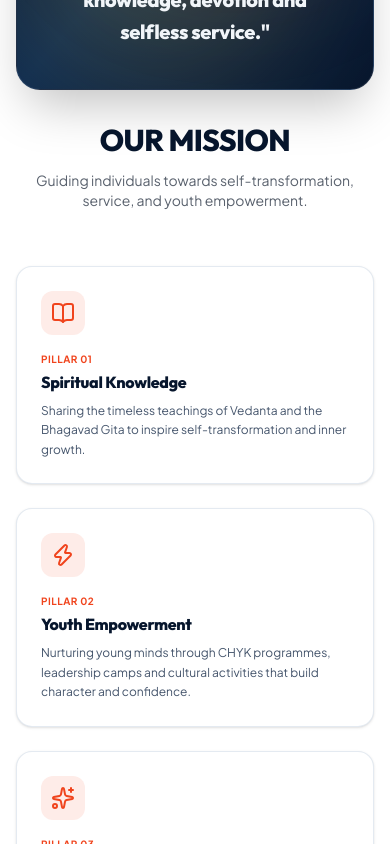
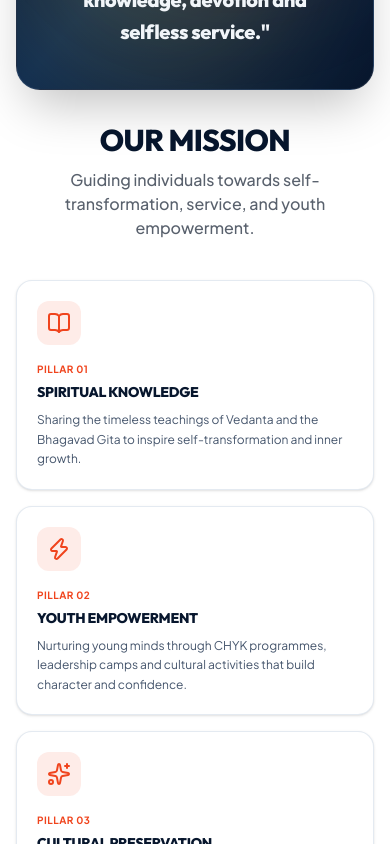
Before and after one commit to prabodh2/chinmaya_mission_adoni, a React (Vite) app in the folder client/: page /about in a window 390 px wide. Shown: the part 7640-8484 px from the top of the page. Built offline with nearby package versions, Linux system fonts and the light colour scheme; no server answers; a web font is replaced by a local one.

Commit message:
feat(about): align all 5 mission pillar cards in one line and expand full-width

```diff
--- a/client/src/pages/AboutPage.jsx
+++ b/client/src/pages/AboutPage.jsx
@@ -369,7 +369,7 @@ export const AboutPage = () => {
   return (
     <div className="min-h-screen pb-12 space-y-8 sm:space-y-10">
       {/* 1. ABOUT HERO SECTION */}
-      <section className="relative pt-2 sm:pt-3 pb-3 px-4 max-w-7xl mx-auto overflow-hidden">
+      <section className="relative pt-2 sm:pt-3 pb-3 px-4 sm:px-8 lg:px-12 w-full overflow-hidden">
         {/* Subtle Background Glow */}
         <div className="absolute top-1/2 left-1/4 -translate-y-1/2 w-96 h-96 bg-[var(--orange)]/10 rounded-full blur-3xl pointer-events-none" />
 
@@ -429,7 +429,7 @@ export const AboutPage = () => {
       </section>
 
       {/* 2. WHO WE ARE SECTION */}
-      <section id="who-we-are" className="px-4 max-w-7xl mx-auto scroll-mt-24">
+      <section id="who-we-are" className="w-full px-4 sm:px-8 lg:px-12 scroll-mt-24">
         <div className="p-8 sm:p-12 rounded-3xl bg-white border border-[rgba(11,35,64,0.08)] border-l-4 border-l-[var(--orange)] shadow-[0_1px_3px_rgba(11,35,64,0.04),0_8px_24px_rgba(11,35,64,0.06)] space-y-10">
           <div className="flex flex-col md:flex-row md:items-end justify-between gap-4 pb-6 border-b border-[var(--border-color)]">
             <div>
@@ -489,7 +489,7 @@ export const AboutPage = () => {
       </div>
 
       {/* 4. OUR VISION SECTION */}
-      <section className="px-4 max-w-5xl mx-auto">
+      <section className="w-full px-4 sm:px-8 lg:px-12">
         <div className="relative p-10 sm:p-16 rounded-3xl bg-gradient-to-br from-[var(--navy)] via-[#0F2D52] to-[var(--navy)] text-white shadow-2xl overflow-hidden border border-white/10 text-center">
           {/* Subtle Glow Overlay */}
           <div className="absolute top-0 right-0 w-72 h-72 bg-[var(--orange)]/20 rounded-full blur-3xl pointer-events-none" />
@@ -514,39 +514,37 @@ export const AboutPage = () => {
       </section>
 
       {/* 5. OUR MISSION SECTION */}
-      <section className="px-4 max-w-7xl mx-auto">
-        <div className="text-center max-w-3xl mx-auto mb-14 space-y-3">
-          <h2 className="text-3xl sm:text-4xl font-extrabold font-heading text-[var(--text-primary)]">
+      <section className="w-full px-4 sm:px-8 lg:px-12">
+        <div className="text-center max-w-4xl mx-auto mb-10 sm:mb-12 space-y-2.5">
+          <h2 className="text-3xl sm:text-4xl md:text-5xl font-extrabold font-heading text-[var(--text-primary)] tracking-tight">
             {data.ourMission.heading}
           </h2>
-          <p className="text-sm text-[var(--text-muted)]">
+          <p className="text-base sm:text-lg text-[var(--text-muted)] font-medium">
             Guiding individuals towards self-transformation, service, and youth empowerment.
           </p>
         </div>
 
-        {/* 5 Mission Items Grid */}
-        <div className="grid grid-cols-1 md:grid-cols-2 lg:grid-cols-3 gap-6 max-w-6xl mx-auto items-stretch">
+        {/* All 5 Mission Items in One Line */}
+        <div className="grid grid-cols-1 sm:grid-cols-2 md:grid-cols-3 lg:grid-cols-5 gap-4 xl:gap-5 w-full items-stretch">
           {data.ourMission.items.map((item, index) => (
             <div
               key={item.id || index}
-              className={`p-6 sm:p-7 rounded-2xl bg-white border border-slate-200/90 shadow-sm hover:shadow-md hover:border-[var(--orange)]/50 transition-all duration-300 hover:-translate-y-1 flex flex-col justify-between group h-full ${
-                index === 4 ? 'md:col-span-2 lg:col-span-1' : ''
-              }`}
+              className="p-5 sm:p-6 lg:p-5 xl:p-6 rounded-2xl bg-white border border-slate-200/90 shadow-sm hover:shadow-lg hover:border-[var(--orange)]/50 transition-all duration-300 hover:-translate-y-1.5 flex flex-col justify-between group h-full w-full"
             >
               <div>
                 <div className="w-11 h-11 rounded-xl bg-[var(--orange)]/10 text-[var(--orange)] flex items-center justify-center mb-4 group-hover:scale-105 transition-transform">
                   {getMissionIcon(item.iconName)}
                 </div>
 
-                <span className="text-[10px] font-bold text-[var(--orange)] tracking-wider uppercase mb-1 block">
+                <span className="text-[10px] sm:text-[11px] font-bold text-[var(--orange)] tracking-wider uppercase mb-1.5 block">
                   PILLAR 0{index + 1}
                 </span>
 
-                <h3 className="text-base sm:text-lg font-bold text-[var(--text-primary)] font-heading mb-2 group-hover:text-[var(--orange)] transition-colors leading-snug">
+                <h3 className="text-sm sm:text-base font-extrabold text-[var(--text-primary)] font-heading mb-2 group-hover:text-[var(--orange)] transition-colors leading-snug uppercase tracking-tight">
                   {item.title}
                 </h3>
 
-                <p className="text-xs sm:text-sm text-slate-600 leading-relaxed font-normal">
+                <p className="text-xs sm:text-[13px] text-slate-600 leading-relaxed font-normal">
                   {item.description}
                 </p>
               </div>
@@ -556,7 +554,7 @@ export const AboutPage = () => {
       </section>
 
       {/* 6. CHINMAYA YUVA KENDRA (CHYK) ADONI SECTION */}
-      <section className="px-4 max-w-7xl mx-auto">
+      <section className="w-full px-4 sm:px-8 lg:px-12">
         <div className="p-8 sm:p-14 rounded-3xl bg-white border border-[rgba(11,35,64,0.08)] border-l-4 border-l-[var(--orange)] shadow-[0_1px_3px_rgba(11,35,64,0.04),0_8px_24px_rgba(11,35,64,0.06)] space-y-10 relative overflow-hidden">
           {/* Accent Glow */}
           <div className="absolute top-0 right-0 w-80 h-80 bg-[var(--orange)]/15 rounded-full blur-3xl pointer-events-none" />
@@ -619,18 +617,18 @@ export const AboutPage = () => {
       </section>
 
       {/* 8. OUR ACTIVITIES SECTION */}
-      <section className="px-4 max-w-7xl mx-auto">
-        <div className="text-center max-w-3xl mx-auto mb-12 sm:mb-14 space-y-3">
-          <h2 className="text-3xl sm:text-4xl font-extrabold font-heading text-[var(--text-primary)]">
+      <section className="w-full px-4 sm:px-8 lg:px-12">
+        <div className="text-center max-w-4xl mx-auto mb-10 sm:mb-12 space-y-3">
+          <h2 className="text-3xl sm:text-4xl md:text-5xl font-extrabold font-heading text-[var(--text-primary)] tracking-tight">
             {data.ourActivities.heading}
           </h2>
-          <p className="text-sm sm:text-base text-slate-600 leading-relaxed max-w-2xl mx-auto">
+          <p className="text-base sm:text-lg text-slate-600 leading-relaxed max-w-3xl mx-auto">
             {data.ourActivities.intro}
           </p>
         </div>
 
-        {/* 4 Standardized Activity & Temple Cards (Clean 2-Column Responsive Grid) */}
-        <div className="grid grid-cols-1 md:grid-cols-2 gap-6 sm:gap-8 max-w-3xl mx-auto items-stretch">
+        {/* 4 Activity Cards across full width */}
+        <div className="grid grid-cols-1 sm:grid-cols-2 lg:grid-cols-4 gap-6 w-full items-stretch">
           {data.ourActivities.cards.map((card) => (
             <article
               key={card.id || card.title}
@@ -721,7 +719,7 @@ export const AboutPage = () => {
       </section>
 
       {/* 9. CONTINUING THE LEGACY SECTION */}
-      <section className="px-4 max-w-7xl mx-auto">
+      <section className="w-full px-4 sm:px-8 lg:px-12">
         <div className="p-8 sm:p-12 rounded-3xl bg-white border border-[rgba(11,35,64,0.08)] border-l-4 border-l-[var(--orange)] shadow-[0_1px_3px_rgba(11,35,64,0.04),0_8px_24px_rgba(11,35,64,0.06)] space-y-8">
           <div className="text-center max-w-3xl mx-auto space-y-3">
             <h2 className="text-3xl sm:text-4xl font-extrabold font-heading text-[var(--text-primary)]">
@@ -751,7 +749,7 @@ export const AboutPage = () => {
 
 
       {/* 10. CLOSING STATEMENT / CTA SECTION */}
-      <section className="px-4 max-w-5xl mx-auto text-center">
+      <section className="w-full px-4 sm:px-8 lg:px-12 text-center">
         <div className="p-10 sm:p-16 rounded-3xl bg-gradient-to-r from-[var(--orange)] via-[#E64A19] to-[var(--orange)] text-white shadow-2xl space-y-6 relative overflow-hidden">
           <div className="relative z-10 space-y-6">
             <h2 className="text-3xl sm:text-5xl font-black font-heading tracking-tight whitespace-pre-line leading-tight">
```
